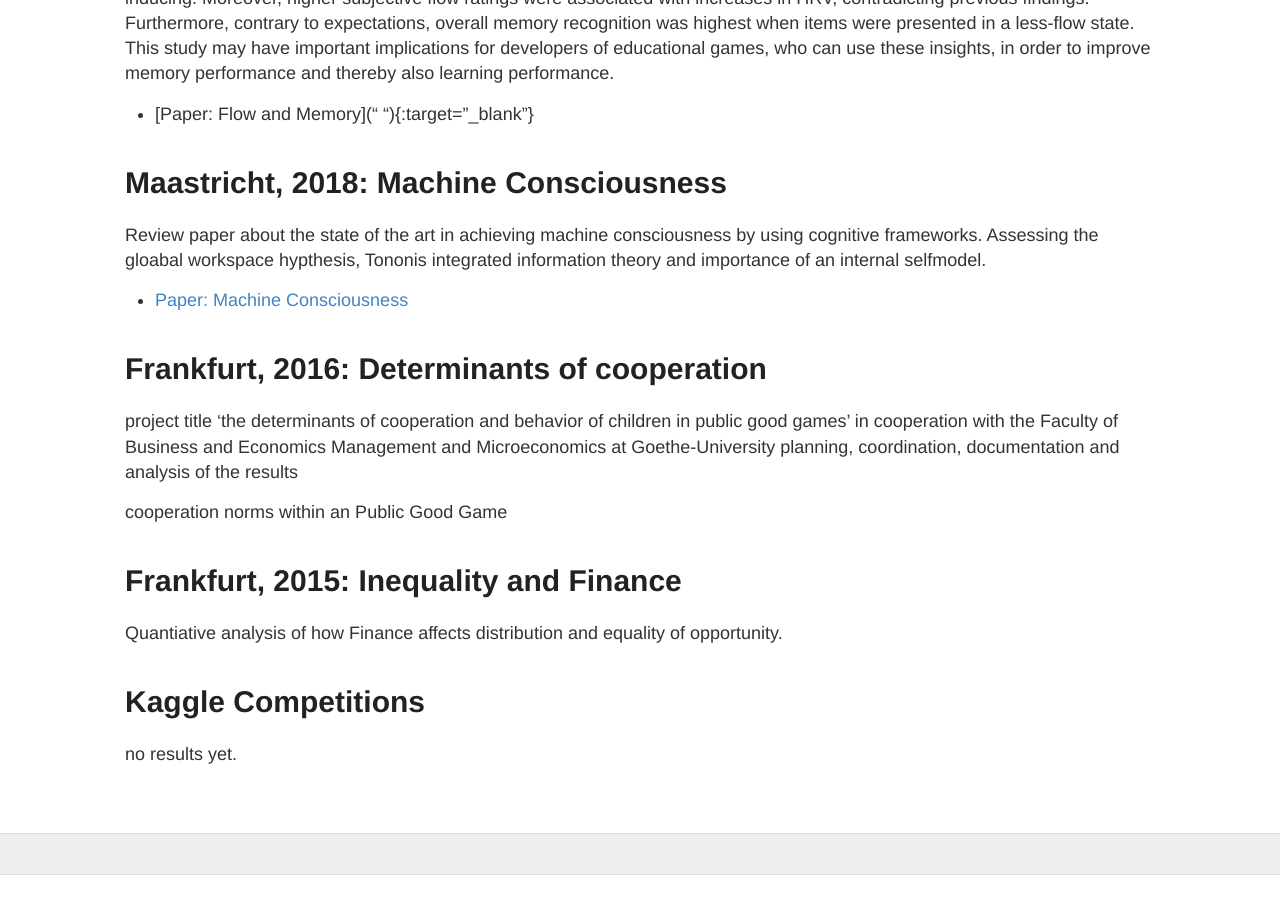
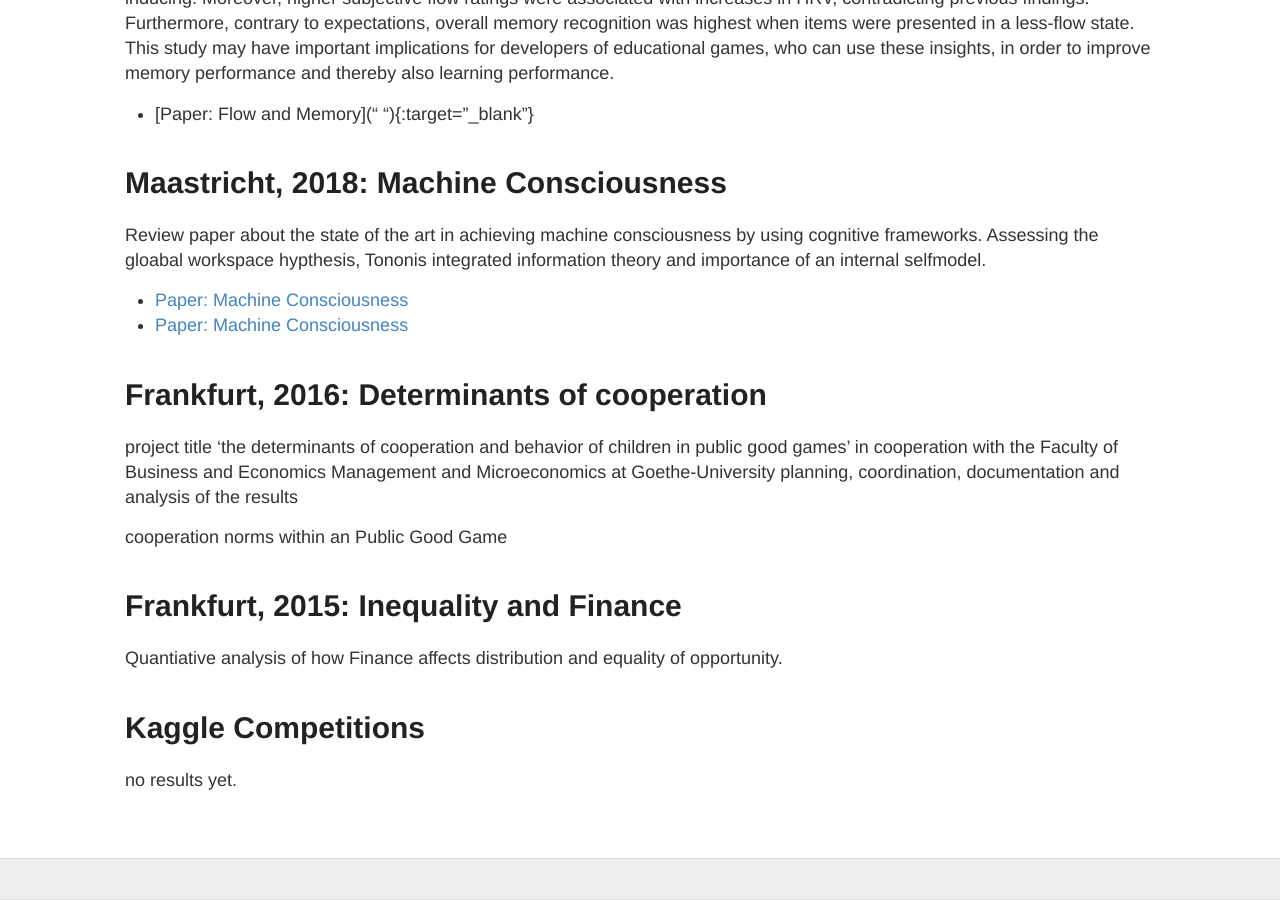
Before and after one commit to Mariusmarten/mariusmarten.github.io, a Jekyll site: the page built from projects.md, in a window 1280 px wide and 900 px high, scrolled down 664 px. Built offline with Jekyll 4.4.1, drawn with Linux system fonts in a browser that asks for light colours; before the commit the page ends 1539 px from its top, so only the background shows below that.

Commit message:
Update projects.md

```diff
--- a/projects.md
+++ b/projects.md
@@ -22,6 +22,9 @@ The positive psychology concept flow is defined as the rewarding experience of b
 Maastricht, 2018: Machine Consciousness
 ====================
 Review paper about the state of the art in achieving machine consciousness by using cognitive frameworks. Assessing the gloabal workspace hypthesis, Tononis integrated information theory and importance of an internal selfmodel.
+
+
+- [Paper: Machine Consciousness]({{mariusmarten.github.io}}/projects/2018_Artifical_Consciousness.pdf)
 - [Paper: Machine Consciousness]("./2018_Artifical_Consciousness.pdf/"){:target="_blank"}
 
 
```
